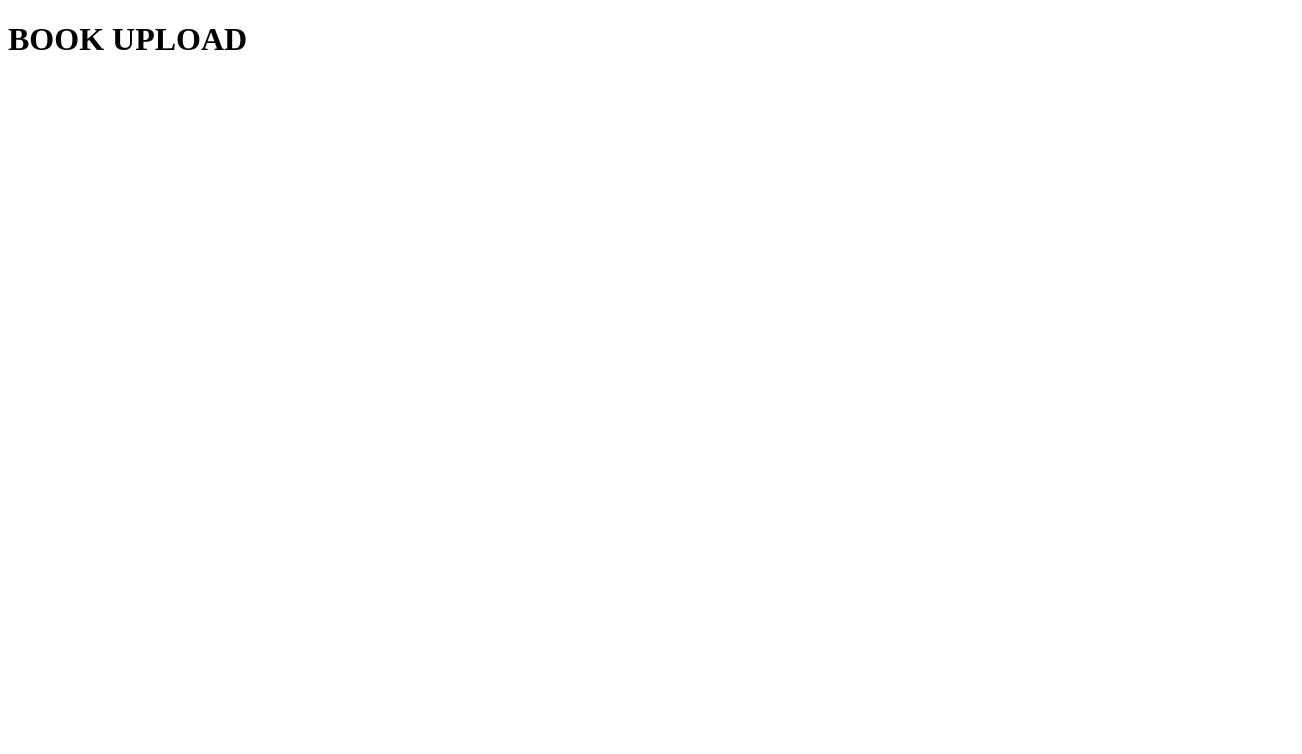
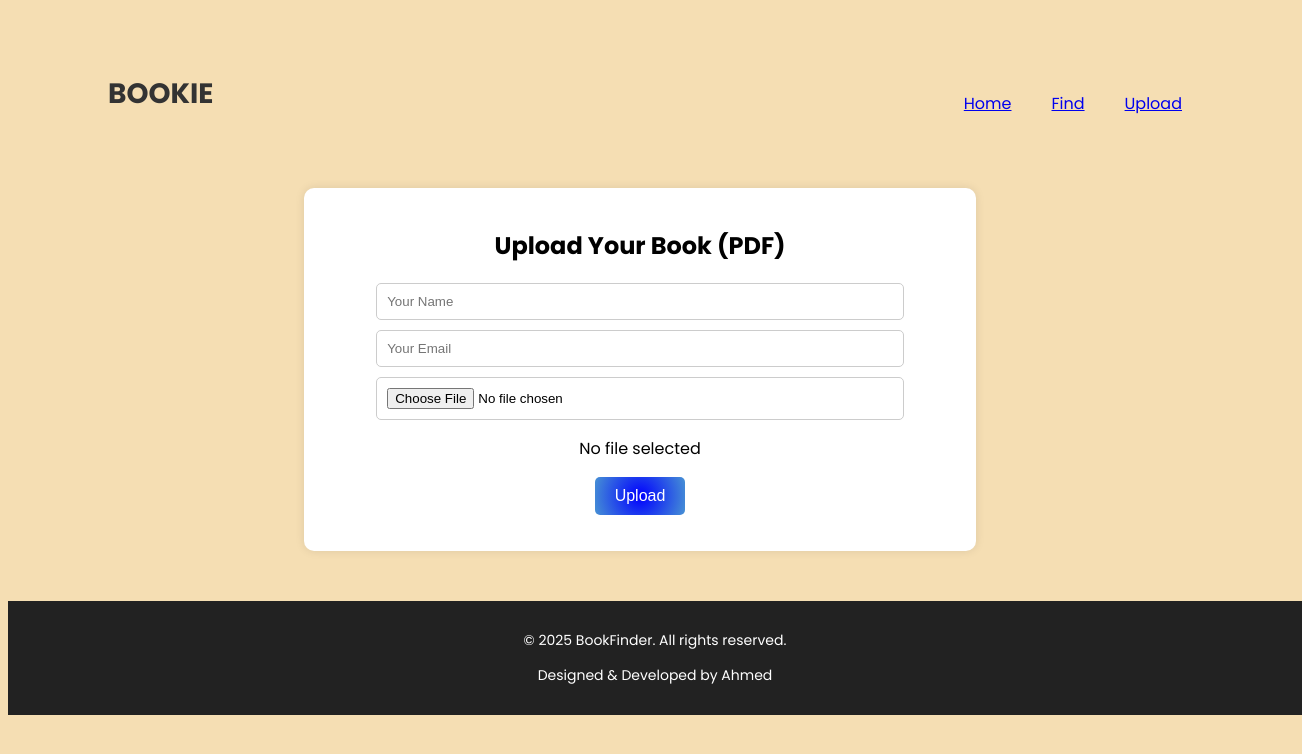
Before and after one commit to codi-ahmed/bookfinder, a website: page public/upload.html in a window 1280 px wide. Shown: the whole page, 1302 px wide, since content can reach past the window. Drawn offline with Linux system fonts and the light colour scheme.

Commit message:
Setup find and upload html, css succesfully

```diff
--- /dev/null
+++ b/public/find.css
@@ -0,0 +1,97 @@
+body {
+    background-color: wheat;
+    font-family: 'Poppins', sans-serif;
+}
+
+.nav {
+    display: flex;
+    justify-content: space-between;
+    margin-top: 50px;
+}
+
+nav h1 {
+    font-size: 28px;
+    font-weight: 700;
+    color: #333;
+}
+
+.logo {
+    margin-left: 100px;
+}
+
+.nav-element ul {
+    list-style: none;
+    display: flex;
+}
+
+.nav-element {
+    justify-content: center;
+    margin-right: 50px;
+}
+
+li {
+    margin-top: 25px;
+    margin-right: 40px;
+}
+
+.find-container {
+    width: 50%;
+    margin: 50px auto;
+    background: white;
+    padding: 20px;
+    border-radius: 10px;
+    box-shadow: 0px 0px 10px rgba(0, 0, 0, 0.1);
+    text-align: center;
+}
+
+input[type="text"] {
+    width: 80%;
+    padding: 10px;
+    border-radius: 5px;
+    border: 1px solid #ccc;
+    margin: 10px 0;
+}
+
+button {
+    background: radial-gradient(circle, blue, #4792d4);
+    color: white;
+    padding: 10px 20px;
+    border: none;
+    cursor: pointer;
+    border-radius: 5px;
+    font-size: 16px;
+}
+
+button:hover {
+    background: radial-gradient(circle, darkblue, #2a65a0);
+}
+
+#bookList {
+    margin-top: 20px;
+}
+
+.book-item {
+    background-color: white;
+    border-radius: 8px;
+    padding: 15px;
+    margin: 10px;
+    box-shadow: 0px 0px 10px rgba(0, 0, 0, 0.1);
+}
+
+.book-item a {
+    text-decoration: none;
+    color: #0066cc;
+    font-weight: bold;
+}
+
+footer {
+    background-color: #222;
+    color: white;
+    text-align: center;
+    padding: 15px;
+    position: relative;
+    bottom: 0;
+    width: 100%;
+    font-size: 14px;
+    margin-top: 50px;
+}
--- /dev/null
+++ b/public/upload.css
@@ -0,0 +1,81 @@
+body {
+    background-color: wheat;
+    font-family: 'Poppins', sans-serif;
+}
+
+.nav {
+    background-color: none;
+    display: flex;
+    justify-content: space-between;
+    margin-top: 50px;
+}
+
+nav h1 {
+    font-size: 28px;
+    font-weight: 700;
+    color: #333;
+}
+
+.logo {
+    margin-left: 100px;
+}
+
+.nav-element ul {
+    list-style: none;
+    display: flex;
+}
+
+.nav-element {
+    justify-content: center;
+    margin-right: 50px;
+}
+
+li {
+    margin-top: 25px;
+    margin-right: 40px;
+}
+
+.upload-container {
+    width: 50%;
+    margin: 50px auto;
+    background: white;
+    padding: 20px;
+    border-radius: 10px;
+    box-shadow: 0px 0px 10px rgba(0, 0, 0, 0.1);
+    text-align: center;
+}
+
+input[type="text"], input[type="email"], input[type="file"] {
+    display: block;
+    width: 80%;
+    margin: 10px auto;
+    padding: 10px;
+    border-radius: 5px;
+    border: 1px solid #ccc;
+}
+
+button {
+    background: radial-gradient(circle, blue, #4792d4);
+    color: white;
+    padding: 10px 20px;
+    border: none;
+    cursor: pointer;
+    border-radius: 5px;
+    font-size: 16px;
+}
+
+button:hover {
+    background: radial-gradient(circle, darkblue, #2a65a0);
+}
+
+footer {
+    background-color: #222;
+    color: white;
+    text-align: center;
+    padding: 15px;
+    position: relative;
+    bottom: 0;
+    width: 100%;
+    font-size: 14px;
+    margin-top: 50px;
+}
--- a/public/upload.html
+++ b/public/upload.html
@@ -3,9 +3,48 @@
 <head>
     <meta charset="UTF-8">
     <meta name="viewport" content="width=device-width, initial-scale=1.0">
-    <title>UPLOAD - BOOK</title>
+    <title>Upload Book</title>
+    <link rel="stylesheet" href="upload.css">
+    <link href="https://fonts.googleapis.com/css2?family=Poppins:wght@400;700&display=swap" rel="stylesheet">
 </head>
 <body>
-    <h1>BOOK UPLOAD</h1>
+
+    <nav class="nav">
+        <div class="logo">
+            <h1>BOOKIE</h1>
+        </div>
+        <div class="nav-element">
+            <ul>
+                <a href="/">
+                    <li>Home</li>
+                </a>
+                <a href="/find">
+                    <li>Find</li>
+                </a>
+                <a href="/upload">
+                    <li>Upload</li>
+                </a>
+            </ul>
+        </div>
+    </nav>
+
+    <div class="upload-container">
+        <h2>Upload Your Book (PDF)</h2>
+
+        <input type="text" id="uploaderName" placeholder="Your Name">
+        <input type="email" id="uploaderEmail" placeholder="Your Email">
+        <input type="file" id="pdfInput" accept="application/pdf">
+
+        <p id="fileName">No file selected</p>
+        <button id="uploadBtn">Upload</button>
+        <p id="message"></p>
+    </div>
+
+    <footer>
+        <p>&copy; 2025 BookFinder. All rights reserved.</p>
+        <p>Designed & Developed by Ahmed</p>
+    </footer>
+
+    <script src="upload.js"></script>
 </body>
 </html>
```
Also changed, not shown: public/find.html (+38 -2 lines), public/find.js (added), public/upload.js (added).
